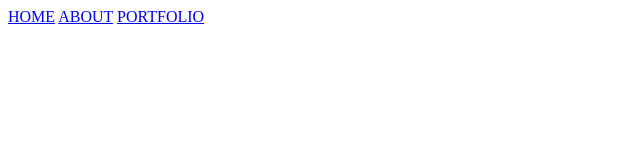
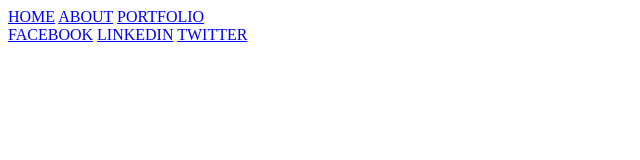
Before and after one commit to Spencer-Leyh-Personal-Website/personal-website, a plain HTML site: page index.html in a window 1280 px wide. Shown: the whole page, without its empty margins (0-640 px from the left). Drawn offline with Linux system fonts and the light colour scheme.

Commit message:
Added footer to index.html

```diff
--- a/index.html
+++ b/index.html
@@ -13,5 +13,13 @@
             <a href="./portfolio.html">PORTFOLIO</a>
         </nav>
     </header>
+
+    <footer>
+        <nav>
+            <a href="https://facebook.com">FACEBOOK</a>
+            <a href="https://linkedin.com">LINKEDIN</a>
+            <a href="https://twitter.com">TWITTER</a>
+        </nav>
+    </footer>
 </body>
 </html>
```
